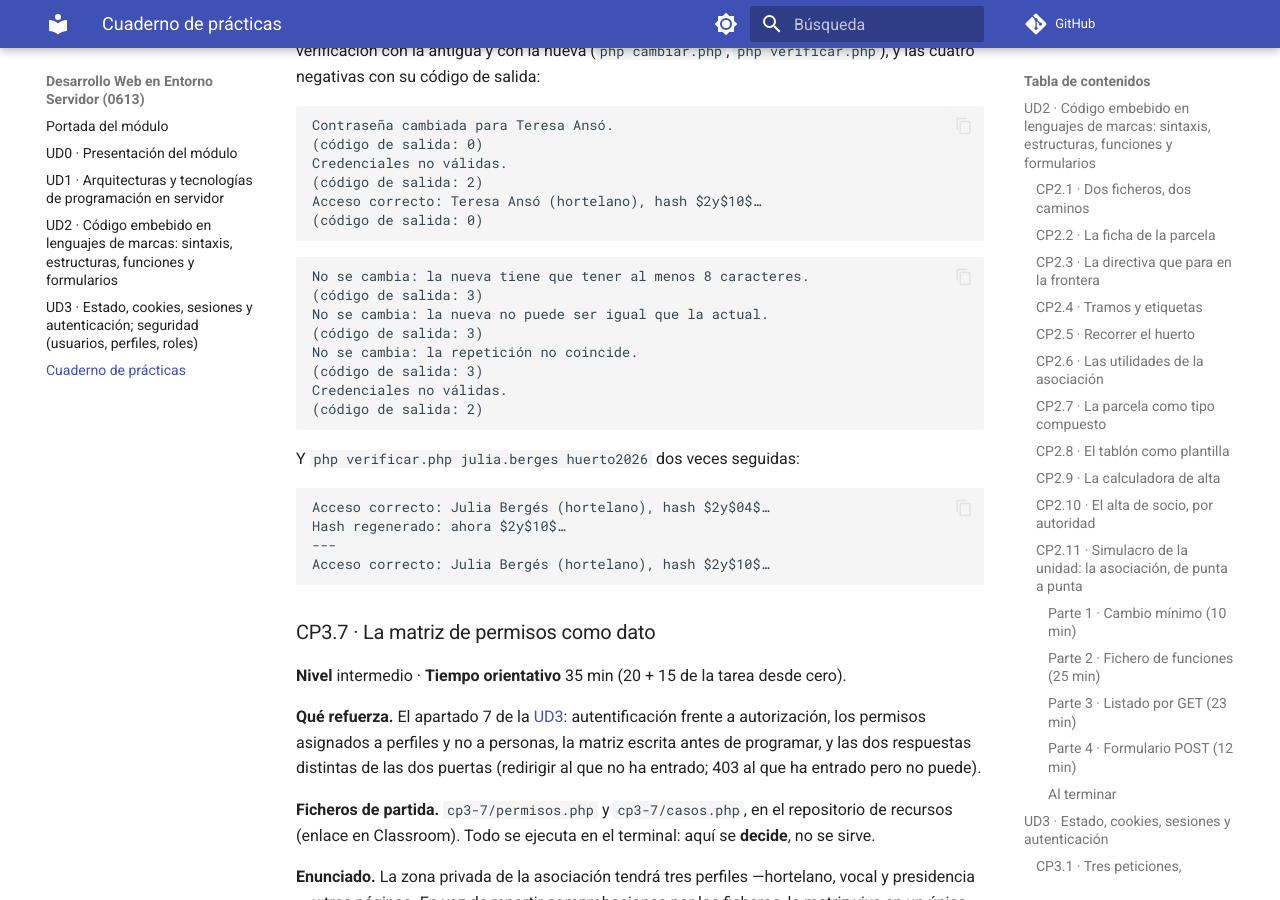
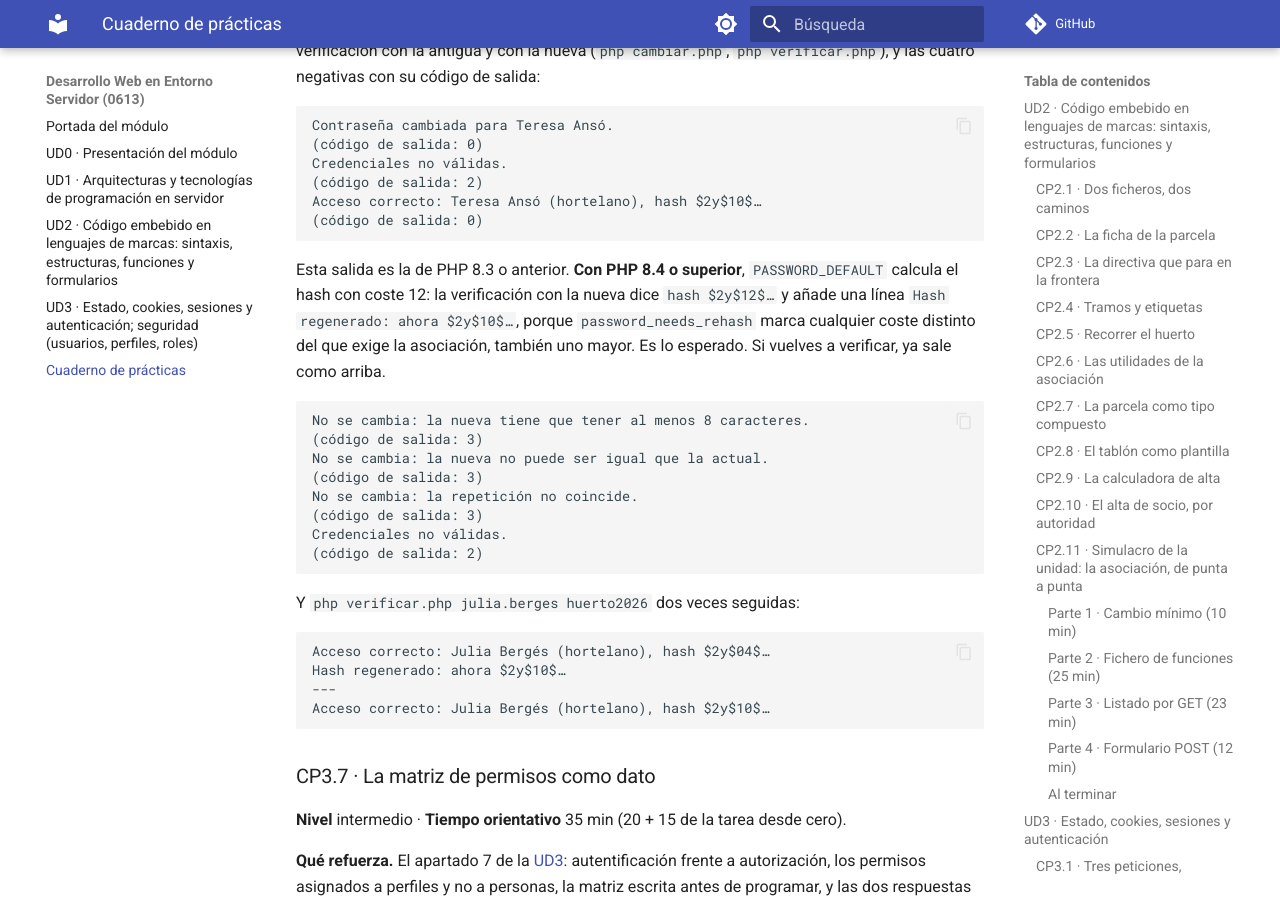
Before and after one commit to codigoRonin/apuntes-daw, an MkDocs documentation site: the page built from docs/desarrollo-web-en-entorno-servidor/practicas-clase.md, in a window 1280 px wide and 900 px high, scrolled down 31389 px. Built offline with MkDocs 1.6.1 and Material for MkDocs 9.7.7, drawn with Linux system fonts in a browser that asks for light colours; comment, search, counter and statistics services are not loaded.

Commit message:
Cuaderno DWES · CP3.6: nota sobre la salida con PHP 8.4 (coste 12 y needs_rehash)

````diff
--- a/docs/desarrollo-web-en-entorno-servidor/practicas-clase.md
+++ b/docs/desarrollo-web-en-entorno-servidor/practicas-clase.md
@@ -846,6 +846,8 @@ Acceso correcto: Teresa Ansó (hortelano), hash $2y$10$…
 (código de salida: 0)
 ```
 
+Esta salida es la de PHP 8.3 o anterior. **Con PHP 8.4 o superior**, `PASSWORD_DEFAULT` calcula el hash con coste 12: la verificación con la nueva dice `hash $2y$12$…` y añade una línea `Hash regenerado: ahora $2y$10$…`, porque `password_needs_rehash` marca cualquier coste distinto del que exige la asociación, también uno mayor. Es lo esperado. Si vuelves a verificar, ya sale como arriba.
+
 ```
 No se cambia: la nueva tiene que tener al menos 8 caracteres.
 (código de salida: 3)
````
